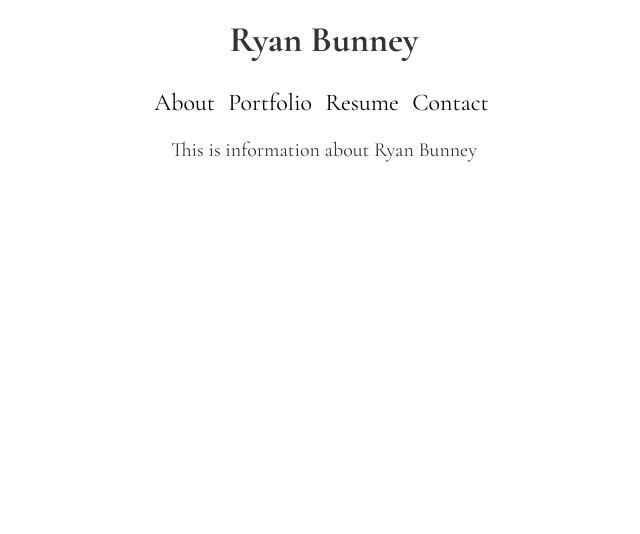
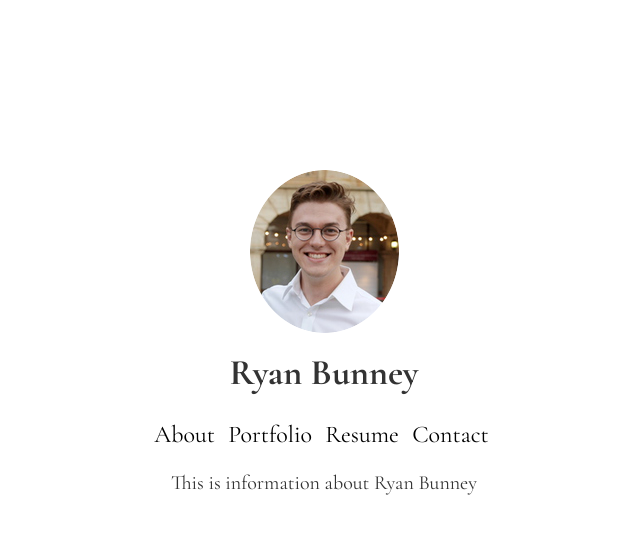
Before and after one commit to myxie/portfolio, a plain HTML site: page index.html in a window 1280 px wide. Shown: the whole page, without its empty margins (316-956 px from the left). Drawn offline with nearby package versions, Linux system fonts and the light colour scheme.

Commit message:
Adding photograph

```diff
--- a/index.html
+++ b/index.html
@@ -12,9 +12,9 @@
 
     <div class="container-fluid container-table">
       <div class="row vertical-center-row text-center">
-        <!-- <div class = img-group>
-          <img src="photo.jpg">
-        </ div>.-->
+        <div class = img-group>
+          <img src="circle.png">
+        </div>
 
         <h1 class="font-heading text-center">
           <span class="brand">Ryan Bunney</span>
--- a/page.css
+++ b/page.css
@@ -46,6 +46,7 @@ a {
 
 .container-table {
     display: table;
+    /*margin-top:50%;*/
 }
 
 .vertical-center-row {
```
Also changed, not shown: circle.png (added).
